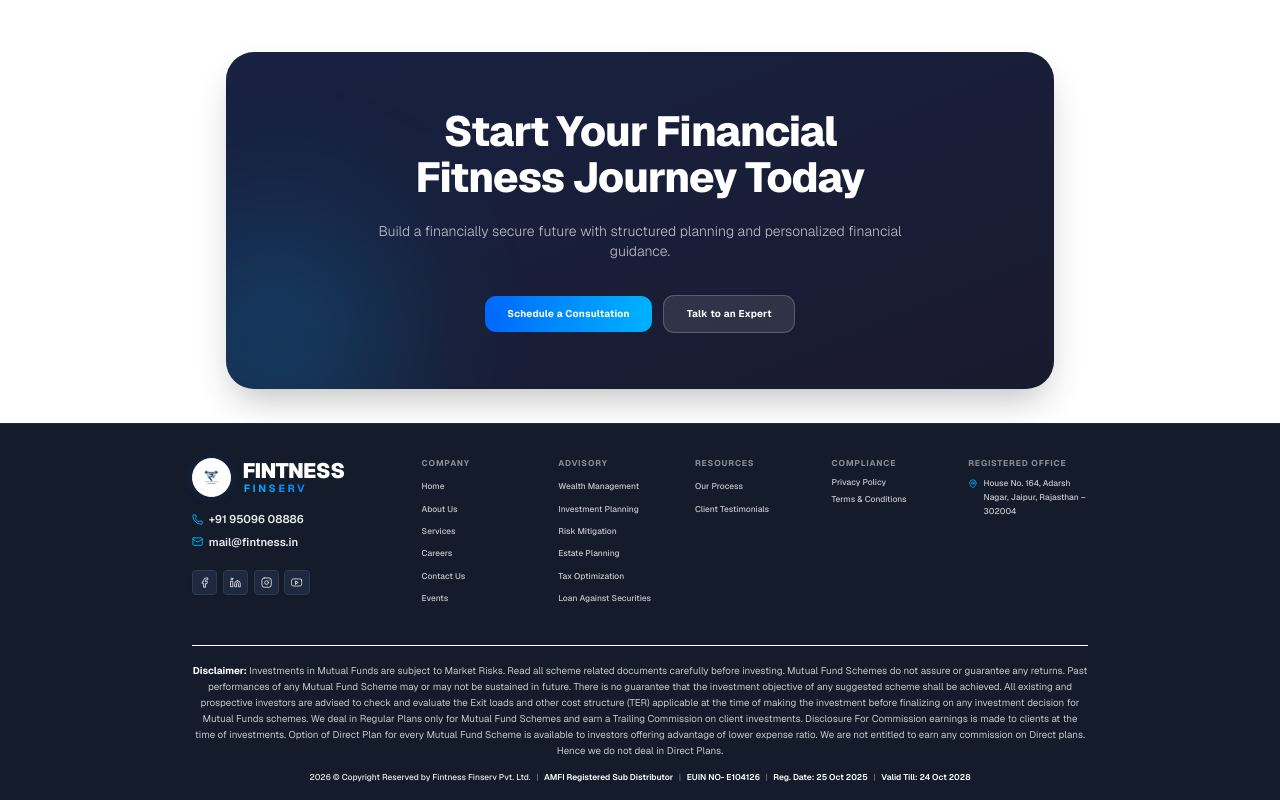
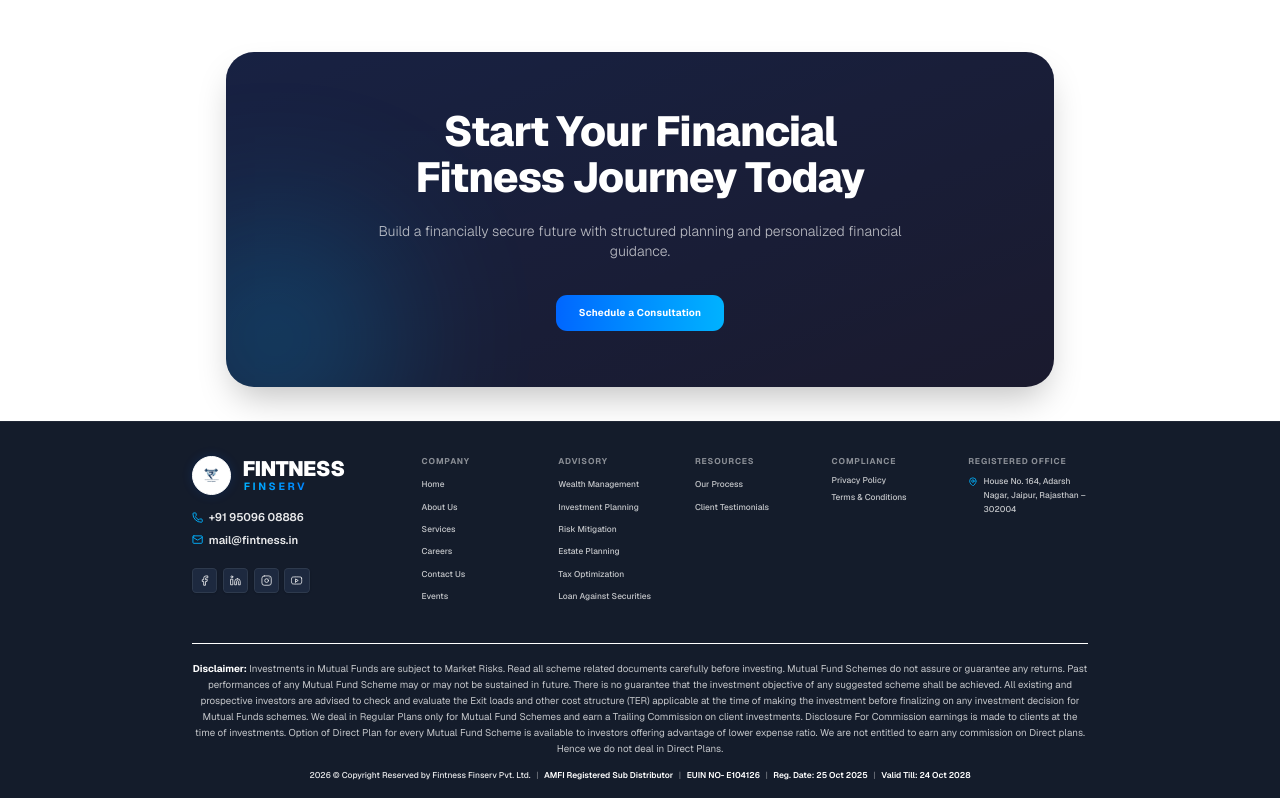
Before and after one commit to tanishqnarula12/fintness-new, a Next.js app: page /about in a window 1280 px wide. Shown: the part 3172-3972 px from the top of the page. Built offline with nearby package versions, Linux system fonts and the light colour scheme.

Commit message:
chore: remove Talk to an Expert button from About page CTA

```diff
--- a/src/app/about/page.tsx
+++ b/src/app/about/page.tsx
@@ -405,12 +405,6 @@ export default function AboutPage() {
               >
                 Schedule a Consultation
               </Link>
-              <Link
-                href="/contact"
-                className="w-full sm:w-auto px-8 py-4 bg-white/10 text-white hover:text-white border border-white/20 rounded-2xl font-bold text-sm tracking-wide hover:bg-white/20 hover:scale-105 transition-all duration-300"
-              >
-                Talk to an Expert
-              </Link>
             </div>
           </motion.div>
         </div>
```
